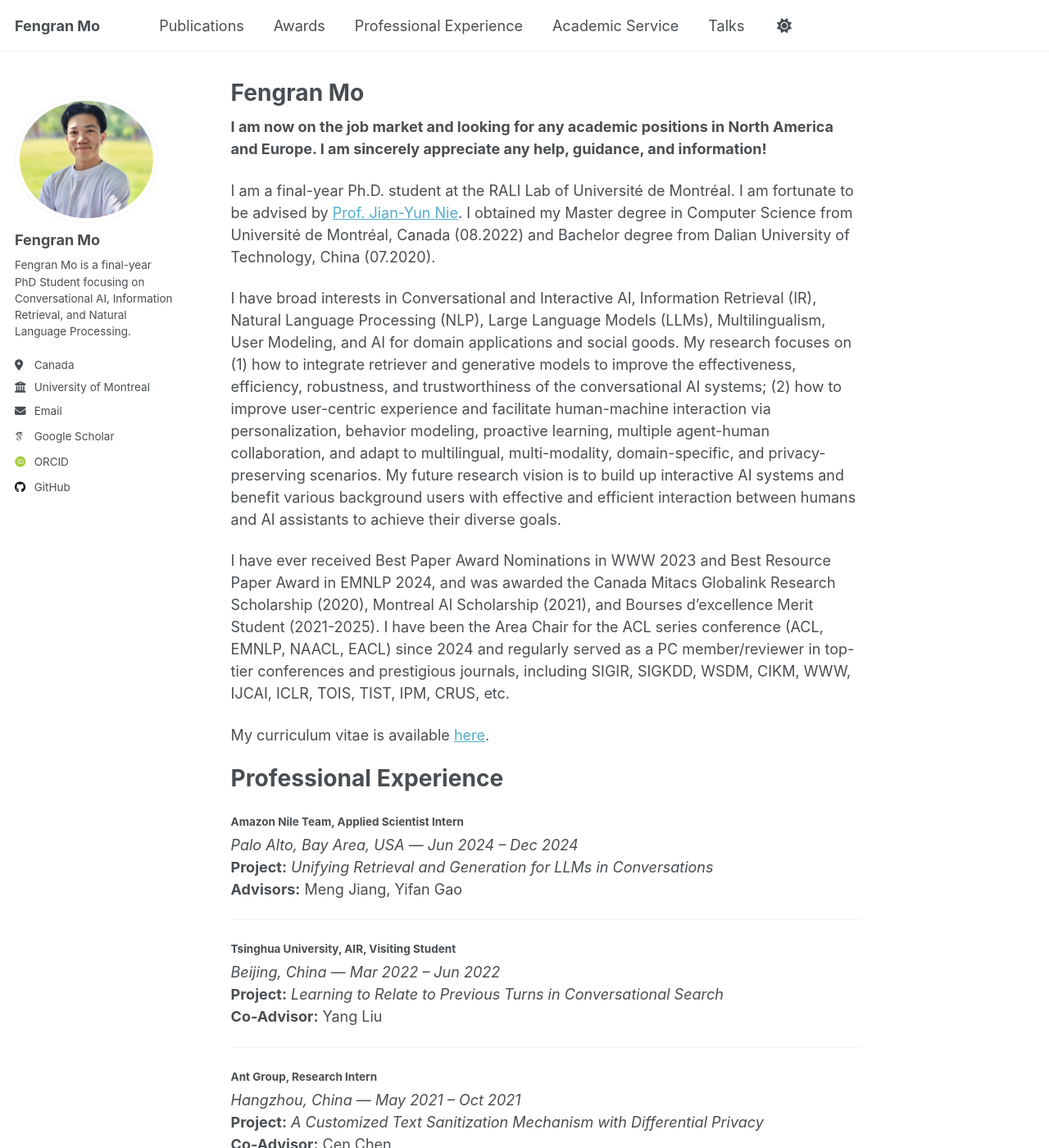
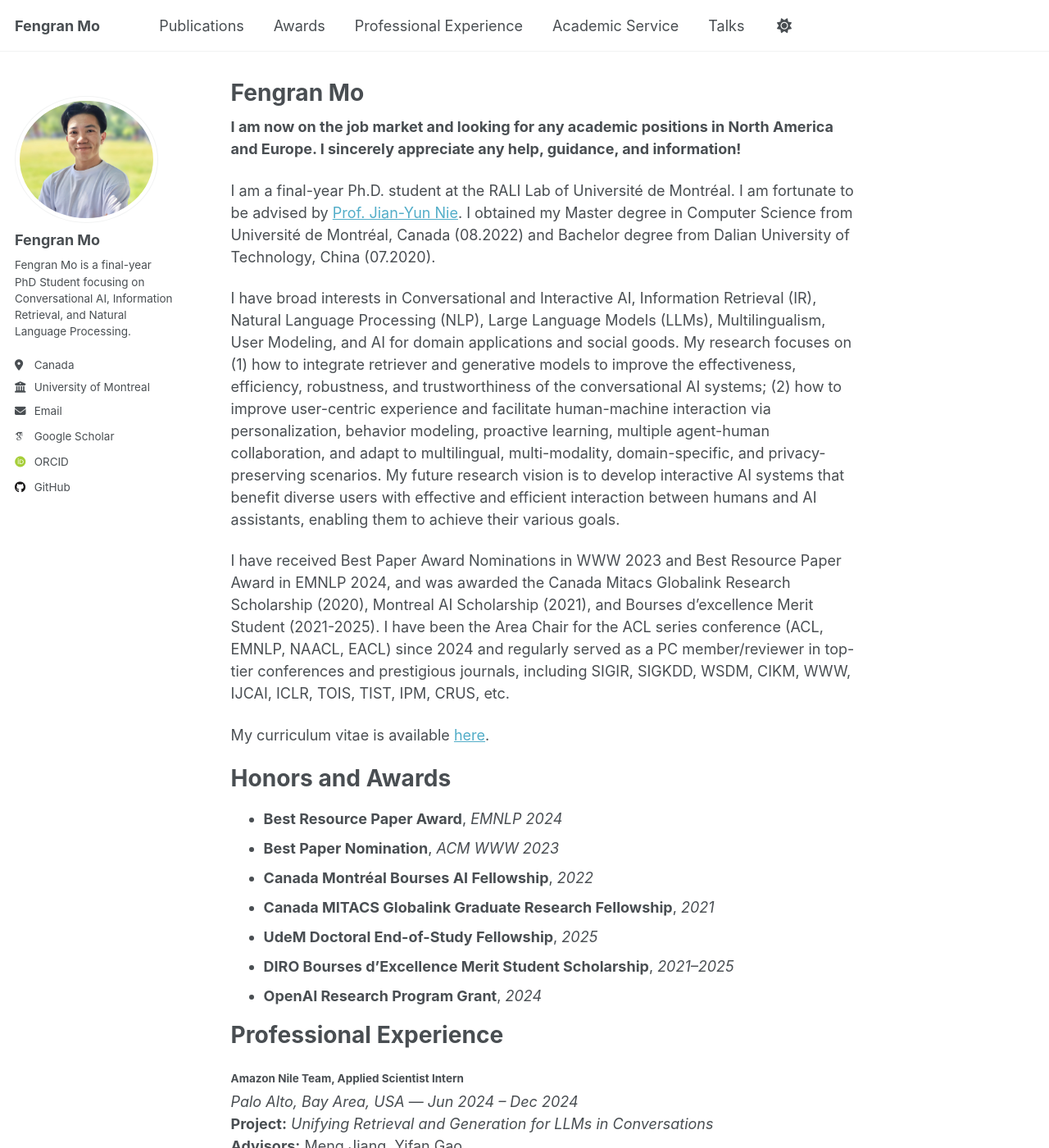
Before and after one commit to fengranMark/fengranMark.github.io, a Jekyll site: the page built from _pages/about.md, in a window 1280 px wide and 1400 px high. Shown: the whole window at 82% size. Built offline with Jekyll 4.4.1, drawn with Linux system fonts in a browser that asks for light colours; some web fonts are replaced; a script that is not in the unit is left out; some of the changed text lies outside the part shown.

Commit message:
Update about.md

```diff
--- a/_pages/about.md
+++ b/_pages/about.md
@@ -7,17 +7,26 @@ redirect_from:
   - /about.html
 ---
 
-**I am now on the job market and looking for any academic positions in North America and Europe. I am sincerely appreciate any help, guidance, and information!**
+**I am now on the job market and looking for any academic positions in North America and Europe. I sincerely appreciate any help, guidance, and information!**
 
 I am a final-year Ph.D. student at the RALI Lab of Université de Montréal. I am fortunate to be advised by [Prof. Jian-Yun Nie](http://rali.iro.umontreal.ca/nie-site/jian-yun-nie-en/). I obtained my Master degree in Computer Science from Université de Montréal, Canada (08.2022) and Bachelor degree from Dalian University of Technology, China (07.2020).
 
 I have broad interests in Conversational and Interactive AI, Information Retrieval (IR), Natural Language Processing (NLP), Large Language Models (LLMs), Multilingualism, User Modeling, and AI for domain applications and social goods. My research focuses on (1) how to integrate retriever and generative models to improve the effectiveness, efficiency, robustness, and trustworthiness of the conversational AI systems; (2) how to improve user-centric experience and facilitate human-machine interaction via personalization, behavior modeling, proactive learning, multiple agent-human collaboration, and adapt to multilingual, multi-modality, domain-specific, and privacy-preserving scenarios.
-My future research vision is to build up interactive AI systems and benefit various background users with effective and efficient interaction between humans and AI assistants to achieve their diverse goals.
+My future research vision is to develop interactive AI systems that benefit diverse users with effective and efficient interaction between humans and AI assistants, enabling them to achieve their various goals.
 
-I have ever received Best Paper Award Nominations in WWW 2023 and Best Resource Paper Award in EMNLP 2024, and was awarded the Canada Mitacs Globalink Research Scholarship (2020), Montreal AI Scholarship (2021), and Bourses d'excellence Merit Student (2021-2025). I have been the Area Chair for the ACL series conference (ACL, EMNLP, NAACL, EACL) since 2024 and regularly served as a PC member/reviewer in top-tier conferences and prestigious journals, including SIGIR, SIGKDD, WSDM, CIKM, WWW, IJCAI, ICLR, TOIS, TIST, IPM, CRUS, etc.
+I have received Best Paper Award Nominations in WWW 2023 and Best Resource Paper Award in EMNLP 2024, and was awarded the Canada Mitacs Globalink Research Scholarship (2020), Montreal AI Scholarship (2021), and Bourses d'excellence Merit Student (2021-2025). I have been the Area Chair for the ACL series conference (ACL, EMNLP, NAACL, EACL) since 2024 and regularly served as a PC member/reviewer in top-tier conferences and prestigious journals, including SIGIR, SIGKDD, WSDM, CIKM, WWW, IJCAI, ICLR, TOIS, TIST, IPM, CRUS, etc.
 
 My curriculum vitae is available [here](../files/CV.pdf).
 
+Honors and Awards
+======
+- **Best Resource Paper Award**, *EMNLP 2024*
+- **Best Paper Nomination**, *ACM WWW 2023*
+- **Canada Montréal Bourses AI Fellowship**, *2022*
+- **Canada MITACS Globalink Graduate Research Fellowship**, *2021*
+- **UdeM Doctoral End-of-Study Fellowship**, *2025*
+- **DIRO Bourses d’Excellence Merit Student Scholarship**, *2021–2025*
+- **OpenAI Research Program Grant**, *2024*
 
 Professional Experience
 ======
@@ -97,3 +102,37 @@ I have published more than ten papers as first author and over thirty papers in
 - **Fengran Mo**, Kelong Mao, Yutao Zhu, Yihong Wu, Kaiyu Huang, Jian-Yun Nie.
   _ConvGQR: Generative Query Reformulation for Conversational Search._
   *Proceedings of the 62nd Annual Meeting of the Association for Computational Linguistics (ACL)*, Toronto, Canada, 2023.
+
+Academic Service
+======
+#### Tutorial / Workshop Organizer
+- **First Leading Organizer & Speaker**, *Conversational Search: From Fundamentals to Frontiers in the LLM Era*, Tutorial at **SIGIR 2025**, Padova, Italy.
+- **First Leading Organizer**, *Multilinguality in the Era of Large Language Models (MeLLMs)*, Workshop at **ACL 2026**, San Diego, USA.
+
+---
+
+#### Senior Program Committee / Meta Reviewer
+- **Area Chair**, *Association for Computational Linguistics (ACL) Rolling Review (ARR)* — including ACL, EMNLP, NAACL, EACL, and AACL (2024–2025).
+
+---
+
+#### Program Committee Member / Reviewer
+- *ACM SIG Conference on Research and Development in Information Retrieval (SIGIR)*, 2025
+- *ACM SIG Conference on Knowledge Discovery and Data Mining (KDD)*, 2024
+- *ACM International Conference on Information and Knowledge Management (CIKM)*, 2023–2025
+- *ACM International Conference on Web Search and Data Mining (WSDM)*, 2023–2025
+- *ACM International World Wide Web Conference (WWW)*, 2024, 2026
+- *International Conference on Learning Representations (ICLR)*, 2026
+- *International Conference on Computational Linguistics (COLING)*, 2024
+- *International Joint Conference on Artificial Intelligence (IJCAI)*, 2025
+- *European Conference on Information Retrieval (ECIR)*, 2024–2026
+- *ACM SIG Conference on Research and Development in Information Retrieval in the Asia Pacific Region (SIGIR-AP)*, 2025
+
+---
+
+#### Journal Reviewer
+- *ACM Transactions on Information Systems (TOIS)*
+- *ACM Transactions on Intelligent Systems and Technology (TIST)*
+- *ACM Computing Surveys (CSUR)*
+- *Information Processing and Management (IPM)*, Elsevier
+- *IEEE Transactions on Human-Machine Systems (THMS)*
```
Also changed, not shown: other parts of _pages/about.md (+1 -5 lines).
